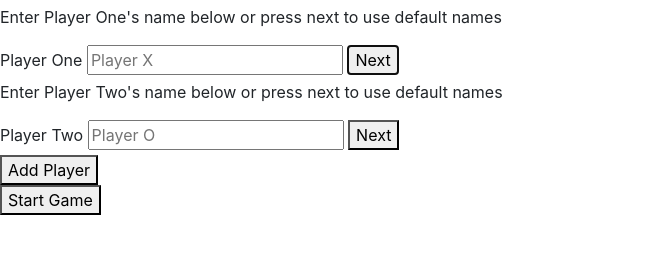
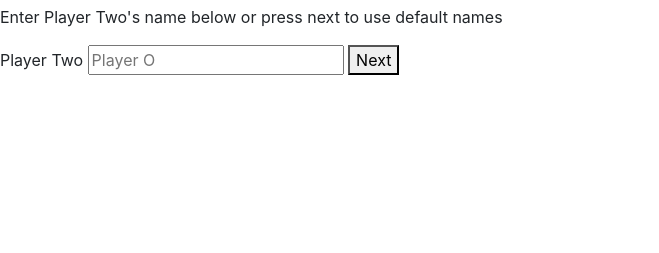
Before and after one commit to ermin-cahtarevic/tic-tac-toe-js, a plain HTML site: page index.html in a window 1280 px wide. Both pictures are taken after a click on the button "Next". Shown: the part 51-304 px from the top of the page, without its empty margins (0-659 px from the left). Drawn offline with nearby package versions, Linux system fonts and the light colour scheme.

Commit message:
Add functionality for player name inputs and game restart

```diff
--- a/index.html
+++ b/index.html
@@ -9,27 +9,28 @@
     <title>Tic Tac Toe</title>
   </head>
   <body>
+    <h1>Hi welcome to tic tac toe game!</h1>
 
     <div id="input" class="">
-      <h1>Hi welcome to tic tac toe game!</h1>
       <div class="" id="player-1">
         <p>Enter Player One's name below or press next to use default names</p>
         <label for="name" class="player-input">Player One</label>
         <input type="text" id="name1" placeholder="Player X">
         <button id="player1-next">Next</button>
       </div>
-      <div class="" id="player-2">
+      <div class="d-none" id="player-2">
         <p>Enter Player Two's name below or press next to use default names</p>
         <label for="name" class="player-input">Player Two</label>
         <input type="text" id="name2" placeholder="Player O">
-        <button id="player1-next">Next</button>
+        <button id="player2-next">Next</button>
       </div>
-      <button id="add-players">Add Player</button>
     </div>
 
     <div id="board" class="d-none"></div>
 
-    <button id="toggle-game">Start Game</button>
+    <div id="player-names"></div>
+    <button class="d-none" id="toggle-game">Start Game</button>
+    <button class="d-none" id="restart-game">Restart with new players</button>
 
     <script src="./js/main.js" type="module"></script>
   </body>
--- a/js/game.js
+++ b/js/game.js
@@ -1,9 +1,15 @@
 const gameBoard = (() => {
-  const board = ['X', 'O', 'X', 'O', 'X', 'O', 'X', 'O', 'X'];
+
+  const board = () => {
+    return ['X', 'O', 'X', 'O', 'X', 'O', 'X', 'O', 'X'];
+  }
+
+  return { board }
 })();
 
-const Player = name => { name };
-
+const Player = (name) => {
+  return { name }
+};
 
 
 export { gameBoard, Player };
--- a/js/main.js
+++ b/js/main.js
@@ -10,11 +10,13 @@ const displayController = (() => {
     });
   }
 
-  const addPlayers = document.getElementById('add-players');
   const toggleGame = document.getElementById('toggle-game');
   const input = document.getElementById('input');
-  const playerNameToggle = document.getElementById('player-1');
-  const player2NameToggle = document.getElementById('player-2');
+  const player1NameToggle = document.getElementById('player1-next');
+  const player2NameToggle = document.getElementById('player2-next');
+  const player1Input = document.getElementById('player-1');
+  const player2Input = document.getElementById('player-2');
+  const playerNames = document.getElementById('player-names');
 
   toggleGame.onclick = () => {
     const boardWrap = document.getElementById('board');
@@ -22,25 +24,40 @@ const displayController = (() => {
     input.classList.toggle('d-none');
 
     if (toggleGame.innerHTML === "Start Game") {
-      toggleGame.innerHTML = "New Game";
+      toggleGame.innerHTML = "Restart Game";
     } else {
       toggleGame.innerHTML = "Start Game";
     }
   };
 
-  addPlayers.onclick = () => {
-    const players = ();
+  const players = [];
+  let playerOne = {};
+  let playerTwo = {};
 
-    if(players[0] === '') { players[0] = 'Player X' };
-    if(players[1] === '') { players[1] = 'Player O' };
+  player1NameToggle.onclick = () => {
+    let player1 = document.getElementById('name1').value;
+    if(player1 === '') { player1 = 'Player X' };
+    players.push(player1);
+    player1Input.classList.toggle('d-none');
+    player2Input.classList.toggle('d-none');
+    playerOne = Player(players[0]);
+  };
 
-    const playerOne = players[0];
-    const playerTwo = players[1];
+  player2NameToggle.onclick = () => {
+    let player2 = document.getElementById('name2').value;
+    if(player2 === '') { player2 = 'Player O' };
+    players.push(player2);
+    player2Input.classList.toggle('d-none');
+    toggleGame.classList.toggle('d-none');
+    playerNames.innerHTML = `
+      ${players[0]} vs ${players[1]}`;
+    playerTwo = Player(players[1]);
   };
+
 
   return { display }
 })();
 
 
 
-displayController.display(board);
+displayController.display(gameBoard.board());
```
